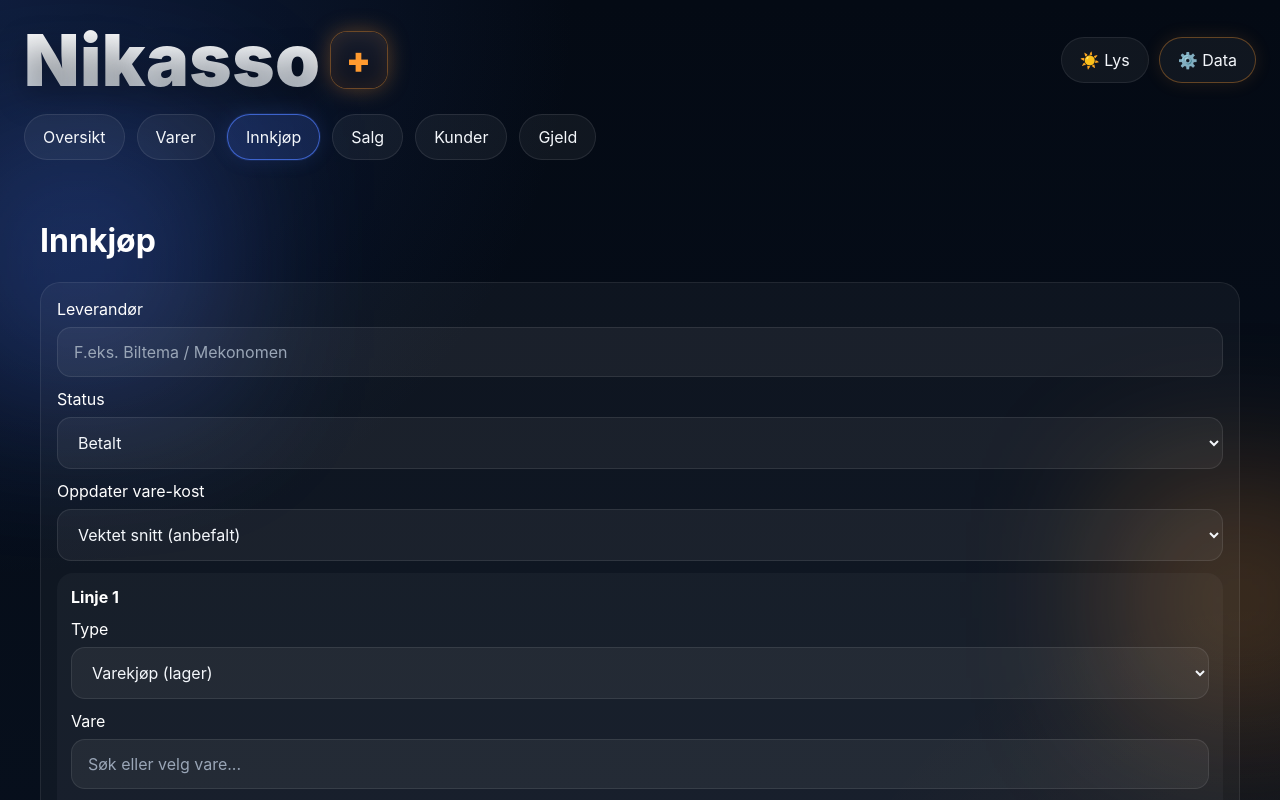
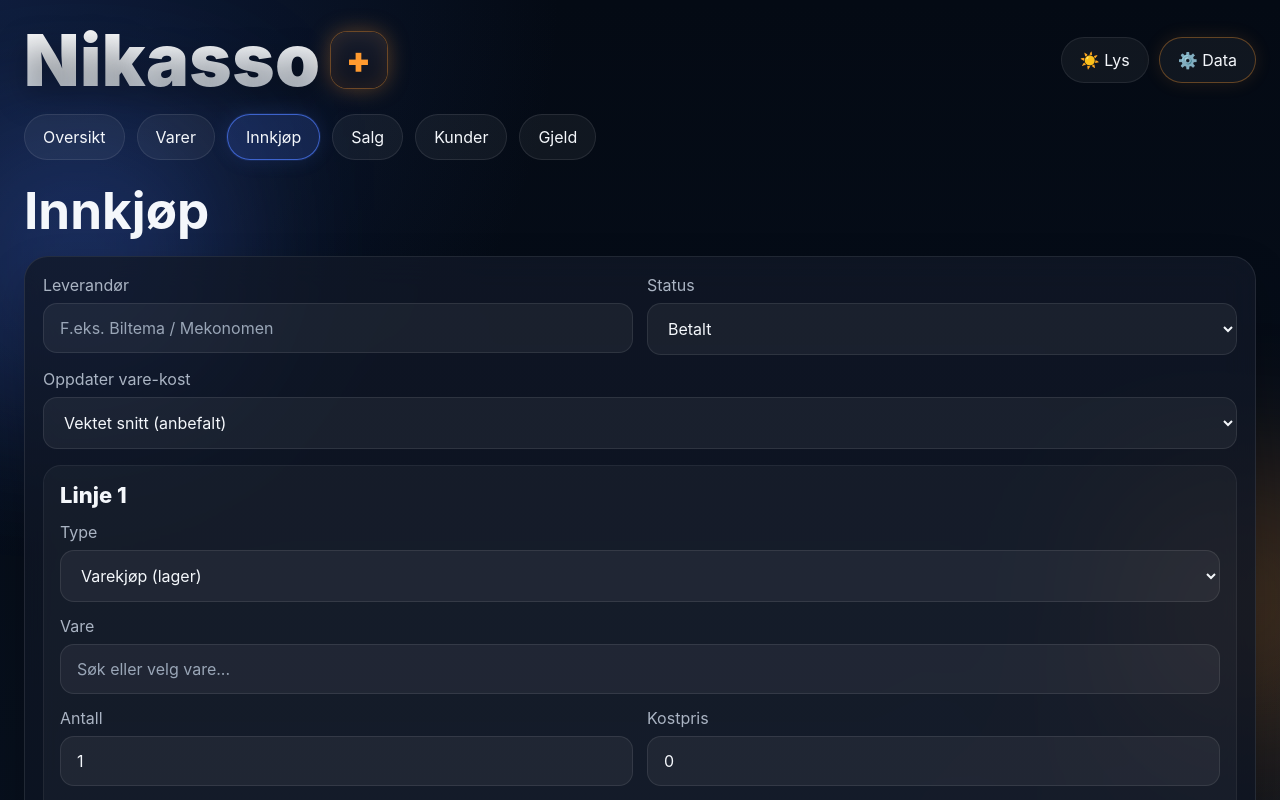
Before and after one commit to nikolaihoffmann-svg/Nikasso-, a React (Vite) app: page / in a window 1280 px wide. Both pictures are taken after a click on the button "Innkjøp". Shown: the top 800 px of the page. Built offline with nearby package versions, Linux system fonts and the light colour scheme.

Commit message:
Update Innkjop.tsx

```diff
--- a/src/pages/Innkjop.tsx
+++ b/src/pages/Innkjop.tsx
@@ -1,15 +1,20 @@
-import { useState } from "react";
+import { useMemo, useState } from "react";
+import ItemPickerWithCreate from "../components/ItemPickerWithCreate";
+import {
+  createEmptyPurchase,
+  fmtKr,
+  makePurchaseLine,
+  savePurchase,
+} from "../app/storage";
 import type { PurchaseDraft, PurchaseLine } from "../types";
-import { createEmptyPurchase, makePurchaseLine, savePurchase } from "../app/storage";
-import ItemPickerWithCreate from "../components/ItemPickerWithCreate";
 
 export default function Innkjop() {
   const [draft, setDraft] = useState<PurchaseDraft>(createEmptyPurchase());
   const [message, setMessage] = useState("");
 
   function updateLine(lineId: string, patch: Partial<PurchaseLine>): void {
-    setDraft((prev: PurchaseDraft) => {
-      const lines = prev.lines.map((line: PurchaseLine) => {
+    setDraft((prev) => {
+      const lines = prev.lines.map((line) => {
         if (line.id !== lineId) return line;
         const next: PurchaseLine = { ...line, ...patch };
         next.lineTotal = Number(next.qty || 0) * Number(next.unitCost || 0);
@@ -20,11 +25,15 @@ export default function Innkjop() {
   }
 
   function addLine(): void {
-    setDraft((prev: PurchaseDraft) => ({
+    setDraft((prev) => ({
       ...prev,
       lines: [...prev.lines, makePurchaseLine()],
     }));
   }
+
+  const total = useMemo(() => {
+    return draft.lines.reduce((sum, line) => sum + Number(line.lineTotal || 0), 0);
+  }, [draft.lines]);
 
   function handleSave(): void {
     savePurchase(draft);
@@ -33,28 +42,26 @@ export default function Innkjop() {
   }
 
   return (
-    <div style={pageStyle}>
-      <h1>Innkjøp</h1>
+    <div>
+      <h1 className="pageTitle">Innkjøp</h1>
 
-      <div style={cardStyle}>
-        <div style={{ display: "grid", gap: 12 }}>
-          <label style={fieldStyle}>
+      <div className="card">
+        <div className="grid2">
+          <label className="label">
             <span>Leverandør</span>
             <input
               value={draft.supplier}
-              onChange={(e) =>
-                setDraft((prev: PurchaseDraft) => ({ ...prev, supplier: e.target.value }))
-              }
+              onChange={(e) => setDraft((prev) => ({ ...prev, supplier: e.target.value }))}
               placeholder="F.eks. Biltema / Mekonomen"
             />
           </label>
 
-          <label style={fieldStyle}>
+          <label className="label">
             <span>Status</span>
             <select
               value={draft.status}
               onChange={(e) =>
-                setDraft((prev: PurchaseDraft) => ({
+                setDraft((prev) => ({
                   ...prev,
                   status: e.target.value as PurchaseDraft["status"],
                 }))
@@ -64,13 +71,14 @@ export default function Innkjop() {
               <option value="ikke_betalt">Ikke betalt</option>
             </select>
           </label>
+        </div>
 
-          <label style={fieldStyle}>
+        <label className="label" style={{ marginTop: 14 }}>
           <span>Oppdater vare-kost</span>
           <select
             value={draft.updateCostMode}
             onChange={(e) =>
-                setDraft((prev: PurchaseDraft) => ({
+              setDraft((prev) => ({
                 ...prev,
                 updateCostMode: e.target.value as PurchaseDraft["updateCostMode"],
               }))
@@ -82,11 +90,12 @@ export default function Innkjop() {
           </select>
         </label>
 
-          {draft.lines.map((line: PurchaseLine, index: number) => (
-            <div key={line.id} style={lineCardStyle}>
-              <div style={{ fontWeight: 700 }}>Linje {index + 1}</div>
+        <div className="list" style={{ marginTop: 16 }}>
+          {draft.lines.map((line, index) => (
+            <div key={line.id} className="lineCard">
+              <div style={{ fontWeight: 800, fontSize: 22 }}>Linje {index + 1}</div>
 
-              <label style={fieldStyle}>
+              <label className="label">
                 <span>Type</span>
                 <select
                   value={line.kind}
@@ -102,7 +111,7 @@ export default function Innkjop() {
                 </select>
               </label>
 
-              <label style={fieldStyle}>
+              <label className="label">
                 <span>Vare</span>
                 <ItemPickerWithCreate
                   value={line.itemId}
@@ -117,8 +126,8 @@ export default function Innkjop() {
                 />
               </label>
 
-              <div style={twoColStyle}>
-                <label style={fieldStyle}>
+              <div className="grid2">
+                <label className="label">
                   <span>Antall</span>
                   <input
                     type="number"
@@ -127,81 +136,41 @@ export default function Innkjop() {
                   />
                 </label>
 
-                <label style={fieldStyle}>
+                <label className="label">
                   <span>Kostpris</span>
                   <input
                     type="number"
                     value={line.unitCost}
-                    onChange={(e) =>
-                      updateLine(line.id, { unitCost: Number(e.target.value || 0) })
-                    }
+                    onChange={(e) => updateLine(line.id, { unitCost: Number(e.target.value || 0) })}
                   />
                 </label>
               </div>
 
-              <div style={{ opacity: 0.8 }}>Linjesum: {line.lineTotal.toFixed(2)} kr</div>
+              <span className="badge badgeBlue">Linjesum: {fmtKr(line.lineTotal)}</span>
             </div>
           ))}
+        </div>
 
-          <button style={secondaryButtonStyle} onClick={addLine} type="button">
+        <div className="rowBetween" style={{ marginTop: 16 }}>
+          <button className="btn" type="button" onClick={addLine}>
             + Legg til linje
           </button>
 
-          <button style={primaryButtonStyle} onClick={handleSave} type="button">
+          <div style={{ textAlign: "right" }}>
+            <div className="muted">Totalt</div>
+            <div style={{ fontSize: 32, fontWeight: 900 }}>{fmtKr(total)}</div>
+          </div>
+        </div>
+
+        <div className="rowBetween" style={{ marginTop: 18 }}>
+          <div className="muted">Lagrer lagerøkning og oppdaterer kostpris.</div>
+          <button className="btn btnPrimary" type="button" onClick={handleSave}>
             Lagre innkjøp
           </button>
+        </div>
 
-          {message ? <div>{message}</div> : null}
-        </div>
+        {message ? <div style={{ marginTop: 12, color: "#86efac" }}>{message}</div> : null}
       </div>
     </div>
   );
 }
-
-const pageStyle: React.CSSProperties = {
-  padding: 16,
-  color: "#fff",
-};
-
-const cardStyle: React.CSSProperties = {
-  background: "rgba(255,255,255,0.04)",
-  border: "1px solid rgba(255,255,255,0.08)",
-  borderRadius: 20,
-  padding: 16,
-};
-
-const lineCardStyle: React.CSSProperties = {
-  background: "rgba(255,255,255,0.03)",
-  borderRadius: 16,
-  padding: 14,
-  display: "grid",
-  gap: 12,
-};
-
-const fieldStyle: React.CSSProperties = {
-  display: "flex",
-  flexDirection: "column",
-  gap: 8,
-};
-
-const twoColStyle: React.CSSProperties = {
-  display: "grid",
-  gridTemplateColumns: "1fr 1fr",
-  gap: 12,
-};
-
-const primaryButtonStyle: React.CSSProperties = {
-  padding: "14px 16px",
-  borderRadius: 14,
-  border: 0,
-  cursor: "pointer",
-};
-
-const secondaryButtonStyle: React.CSSProperties = {
-  padding: "14px 16px",
-  borderRadius: 14,
-  border: "1px solid rgba(255,255,255,0.12)",
-  background: "transparent",
-  color: "#fff",
-  cursor: "pointer",
-};
```
Lines whose indentation alone changed are shown as unchanged.
